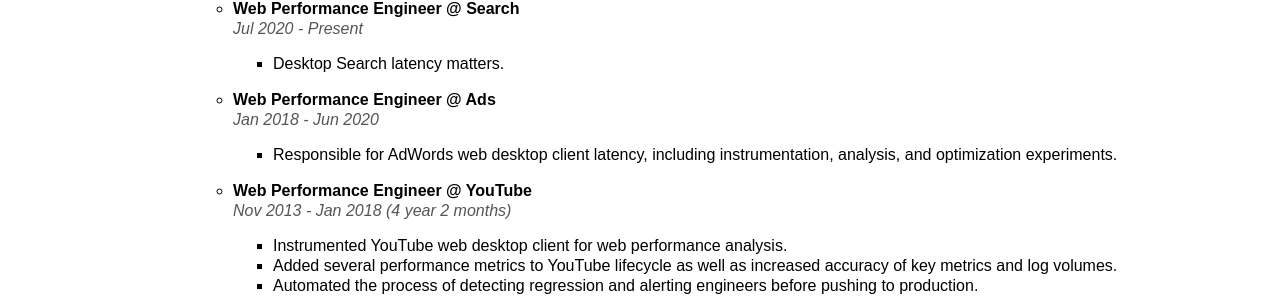
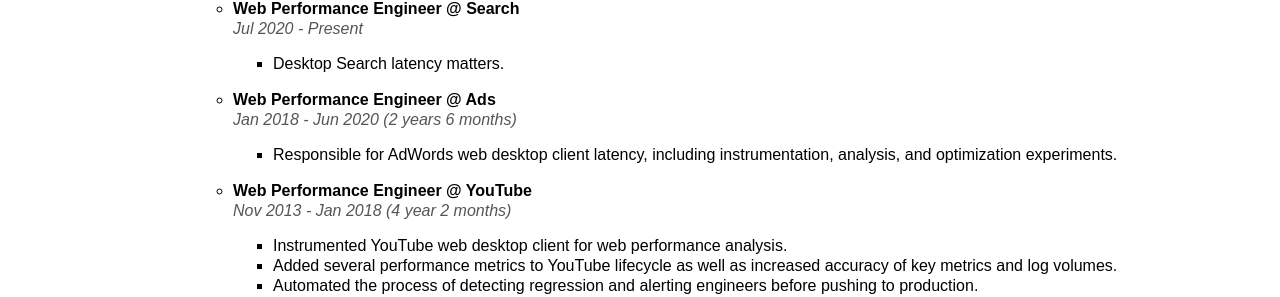
Before and after one commit to marcelduran/marcelduran.github.com, a Jekyll site: the page built from _posts/2011-05-24-resume.markdown, in a window 1280 px wide. Shown: the part 231-528 px from the top of the page. Built offline with Jekyll 4.4.1, drawn with Linux system fonts in a browser that asks for light colours; our own code applies the rules of GitHub Pages for plain Markdown files.

Commit message:
Update 2011-05-24-resume.markdown

```diff
--- a/_posts/2011-05-24-resume.markdown
+++ b/_posts/2011-05-24-resume.markdown
@@ -21,7 +21,7 @@
         *   Desktop Search latency matters.
 
     *   **Web Performance Engineer @ Ads**
-        _Jan 2018 - Jun 2020_{: .len}
+        _Jan 2018 - Jun 2020 (2 years 6 months)_{: .len}
 
         *   Responsible for AdWords web desktop client latency, including instrumentation, analysis, and optimization experiments.
 
```
